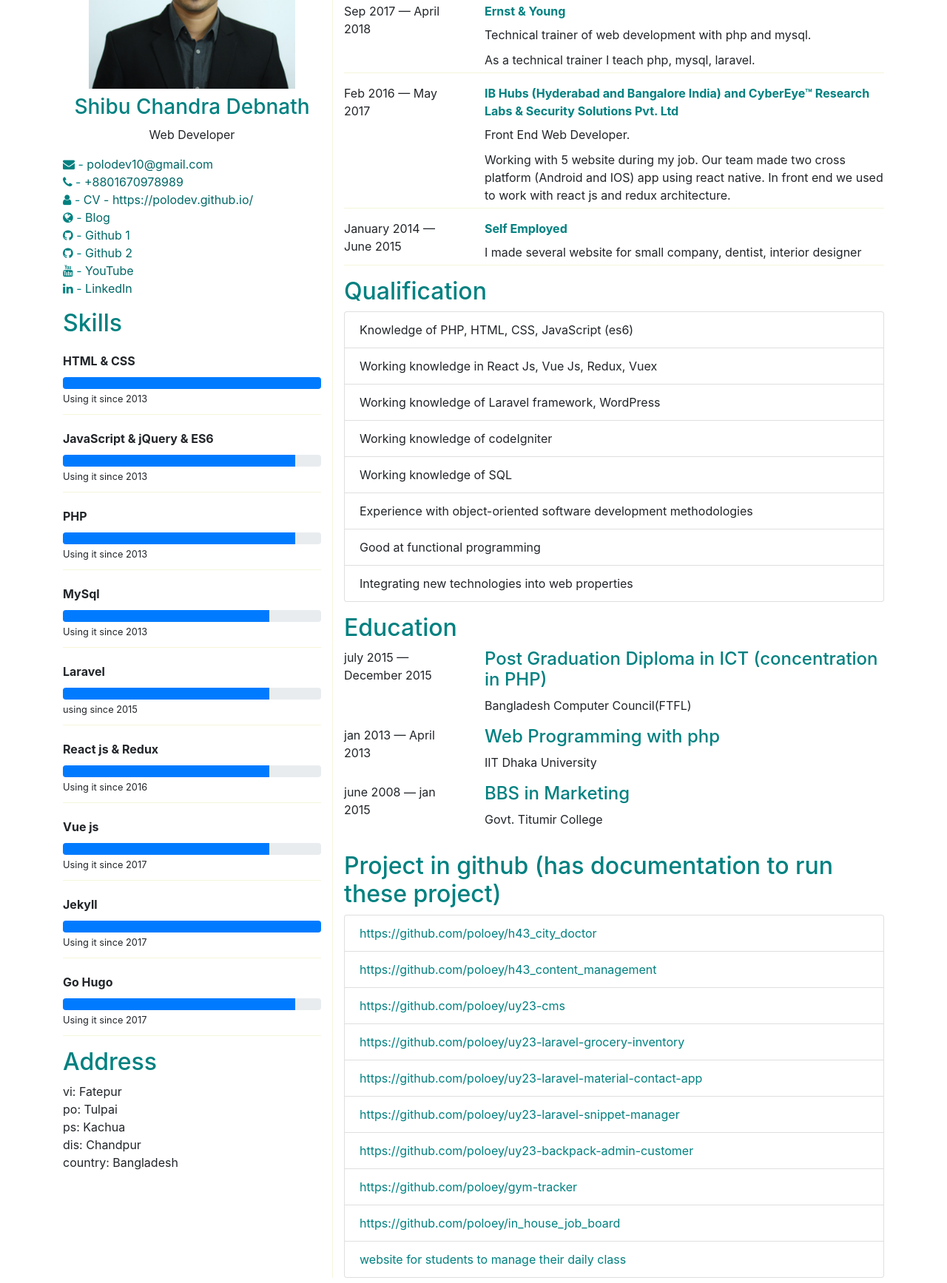
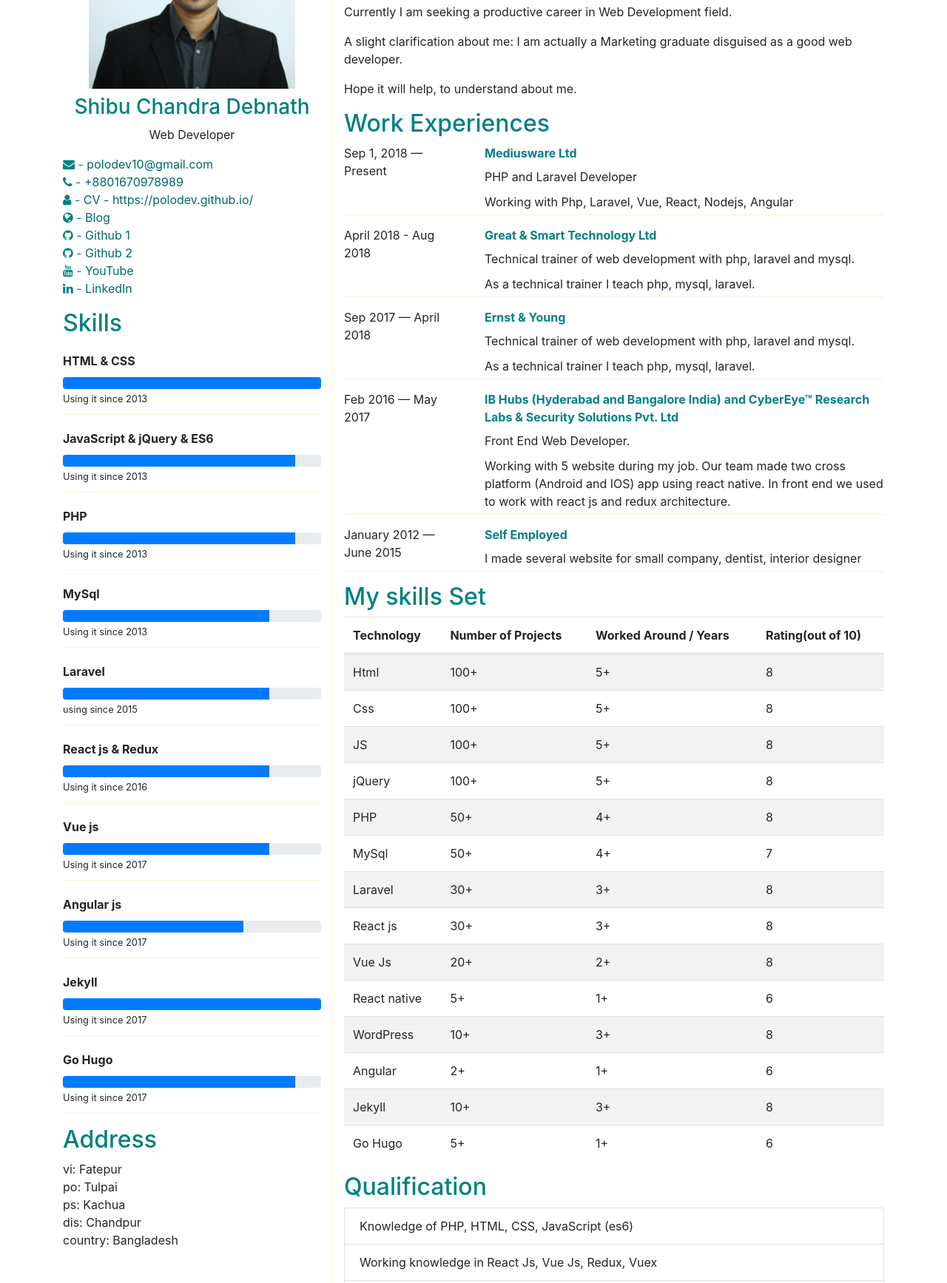
Before and after one commit to polodev/polodev.github.io, a website: page index.html in a window 1280 px wide. Shown: the part 170-1905 px from the top of the page at 74% size. Drawn offline with Linux system fonts and the light colour scheme.

Commit message:
changed in cv

```diff
--- a/index.html
+++ b/index.html
@@ -95,6 +95,14 @@
 					</div>
 					<!-- end skill -->
 					<div class='skill'>
+						<p class="skill_title">Angular js</p>
+						<div class="progress">
+						  <div class="progress-bar" role="progressbar" style="width: 70%" aria-valuenow="70" aria-valuemin="0" aria-valuemax="100"></div>
+						</div>
+						<p><small>Using it since 2017</small></p>
+					</div>
+					<!-- end skill -->
+					<div class='skill'>
 						<p class="skill_title">Jekyll</p>
 						<div class="progress">
 						  <div class="progress-bar" role="progressbar" style="width: 100%" aria-valuenow="100" aria-valuemin="0" aria-valuemax="100"></div>
@@ -125,14 +133,55 @@
 			<!-- /.col-md-4 -->
 			<div class='col-md-8 content'>
 				<section class="mt-3">
-					<h2>Objectives</h2>
-					<p>Seeking a productive career in Web Development field</p>
+					<h2>Hello sir,</h2>
+		      <p>I'm Shibu Chandra Debnath. I'm a web developer. I spend practically every day experimenting with HTML, CSS, JavaScript and Php. I build website that people love and I do it well. I am curious & adaptive about new technology and integrating in my project. </p>
+					<p>Currently I am seeking a productive career in Web Development field.</p>
+		      <p>A slight clarification about me: I am actually a Marketing graduate disguised as a good web developer. </p>
+		      <p>Hope it will help, to understand about me.</p>
 				</section>
-
-
 
 				<section class="mt-3">
 					<h2>Work Experiences</h2>
+					<div class='experience'>
+						<div class='row'>
+							<div class='col-md-3'>
+								Sep 1, 2018 — Present
+							</div>
+							<div class='col-md-9'>
+								<p class='company'><a href='https://mediusware.com/'>Mediusware Ltd</a></p>
+								<div class='description'>
+									<p class="role">PHP and Laravel Developer</p>
+									<p>Working with Php, Laravel, Vue, React, Nodejs, Angular</p>
+								</div>
+								<!-- /.description -->
+								<!-- /.company -->
+							</div>
+							<!-- /.col-md-9 -->
+							<!-- /.col-md-3 -->
+						</div>
+						<!-- /.row -->
+					</div>
+					<!-- /.experience -->
+					<div class='experience'>
+						<div class='row'>
+							<div class='col-md-3'>
+								April 2018 - Aug 2018
+							</div>
+							<div class='col-md-9'>
+								<p class='company'>Great & Smart Technology Ltd</p>
+								<div class='description'>
+									<p class="role">Technical trainer of web development with php, laravel and mysql.</p>
+									<p>As a technical trainer I teach php, mysql, laravel.</p>
+								</div>
+								<!-- /.description -->
+								<!-- /.company -->
+							</div>
+							<!-- /.col-md-9 -->
+							<!-- /.col-md-3 -->
+						</div>
+						<!-- /.row -->
+					</div>
+					<!-- /.experience -->
 					<div class='experience'>
 						<div class='row'>
 							<div class='col-md-3'>
@@ -141,7 +190,7 @@
 							<div class='col-md-9'>
 								<p class='company'>Ernst & Young</p>
 								<div class='description'>
-									<p class="role">Technical trainer of web development with php and mysql.</p>
+									<p class="role">Technical trainer of web development with php, laravel and mysql.</p>
 									<p>As a technical trainer I teach php, mysql, laravel.</p>
 								</div>
 								<!-- /.description -->
@@ -176,7 +225,7 @@
 					<div class='experience'>
 						<div class='row'>
 							<div class='col-md-3'>
-								January 2014 — June 2015
+								January 2012 — June 2015
 							</div>
 							<div class='col-md-9'>
 								<p class='company'>Self Employed</p>
@@ -193,6 +242,23 @@
 					</div>
 					<!-- /.experience -->
 				</section>
+
+				<section class='mt-e'>
+			    <h2>My skills Set</h2>
+			    <table class="table table-striped">
+			      <thead>
+			        <tr>
+			          <th>Technology</th>
+			          <th>Number of Projects</th>
+			          <th>Worked Around / Years</th>
+			          <th>Rating(out of 10)</th>
+			        </tr>
+			      </thead>
+			      <tbody id="skills">
+			      </tbody>
+			    </table>
+				</section>
+				<!-- /.mt-e -->
 
 				<section class="mt-3">
 					<h2>Qualification</h2>
@@ -271,7 +337,7 @@
 				</section>
 
 				<section class="mt-3">
-					<h2>Project in github (has documentation to run these project)</h2>
+					<h2>Some projects in Github </h2>
 					<ul class='list-group'>
 						<li class='list-group-item'>
 							<a href='https://github.com/poloey/h43_city_doctor'>https://github.com/poloey/h43_city_doctor</a>
@@ -326,13 +392,47 @@
 		<!-- /.row -->
 	</div>
 	<div class='footer bg-info text-white text-center p-4 mt-4'>
-		<h2>
-			Reference: <a href="https://www.facebook.com/rajibshovon">Rajib shovon</a>
-		</h2>
-		<h2>
-			Updated CV - <a href='https://polodev.github.io/'>https://polodev.github.io/</a>
-		</h2>
+      <p><strong>Sincerely </strong></p>
+      <p>Shibu chandra debnath(polo)</p>
+      <p>01670978989</p>
+			<h2>
+				Updated CV - <a href='https://polodev.github.io/'>https://polodev.github.io/</a>
+			</h2>
 	</div>
 	<!-- /.bg-info text-white text-center p-4 -->
+<script src='skills.js'></script>
+<script>
+(function () {
+var App = {
+  init: function () {
+    this.domCached()
+    this.render()
+  },
+  skills: skills,
+  domCached: function () {
+    this.skill = document.getElementById('skills')
+  },
+  generateTd: function (tdValue, tr) {
+    let td = document.createElement('td');
+    let text = document.createTextNode(tdValue);
+    td.appendChild(text);
+    tr.appendChild(td);
+  },
+  render: function () {
+    this.skills.forEach(skill => {
+      let tr = document.createElement('tr');
+      this.generateTd(skill.technology, tr)
+      this.generateTd(skill.projects, tr)
+      this.generateTd(skill.exeperiences, tr)
+      this.generateTd(skill.rating, tr)
+      this.skill.appendChild(tr);
+    })
+  }
+}
+App.init();
+
+}())
+
+</script>
 </body>
 </html>
--- /dev/null
+++ b/skills.js
@@ -0,0 +1,86 @@
+var skills = [
+  {
+    technology: 'Html',
+    projects: '100+',
+    exeperiences: '5+',
+    rating: 8,
+  },
+  {
+    technology: 'Css',
+    projects: '100+',
+    exeperiences: '5+',
+    rating: 8,
+  },
+  {
+    technology: 'JS',
+    projects: '100+',
+    exeperiences: '5+',
+    rating: 8,
+  },
+  {
+    technology: 'jQuery',
+    projects: '100+',
+    exeperiences: '5+',
+    rating: 8,
+  },
+  {
+    technology: 'PHP',
+    projects: '50+',
+    exeperiences: '4+',
+    rating: 8,
+  },
+  {
+    technology: 'MySql',
+    projects: '50+',
+    exeperiences: '4+',
+    rating: 7,
+  },
+  {
+    technology: 'Laravel',
+    projects: '30+',
+    exeperiences: '3+',
+    rating: 8,
+  },
+  {
+    technology: 'React js',
+    projects: '30+',
+    exeperiences: '3+',
+    rating: 8,
+  },
+  {
+    technology: 'Vue Js',
+    projects: '20+',
+    exeperiences: '2+',
+    rating: 8,
+  },
+  {
+    technology: 'React native',
+    projects: '5+',
+    exeperiences: '1+',
+    rating: 6,
+  },
+  {
+    technology: 'WordPress',
+    projects: '10+',
+    exeperiences: '3+',
+    rating: 8,
+  },
+  {
+    technology: 'Angular',
+    projects: '2+',
+    exeperiences: '1+',
+    rating: 6,
+  },
+  {
+    technology: 'Jekyll',
+    projects: '10+',
+    exeperiences: '3+',
+    rating: 8,
+  },
+  {
+    technology: 'Go Hugo',
+    projects: '5+',
+    exeperiences: '1+',
+    rating: 6,
+  },
+]
```
Also changed, not shown: skills.html (+1 -74 lines).
